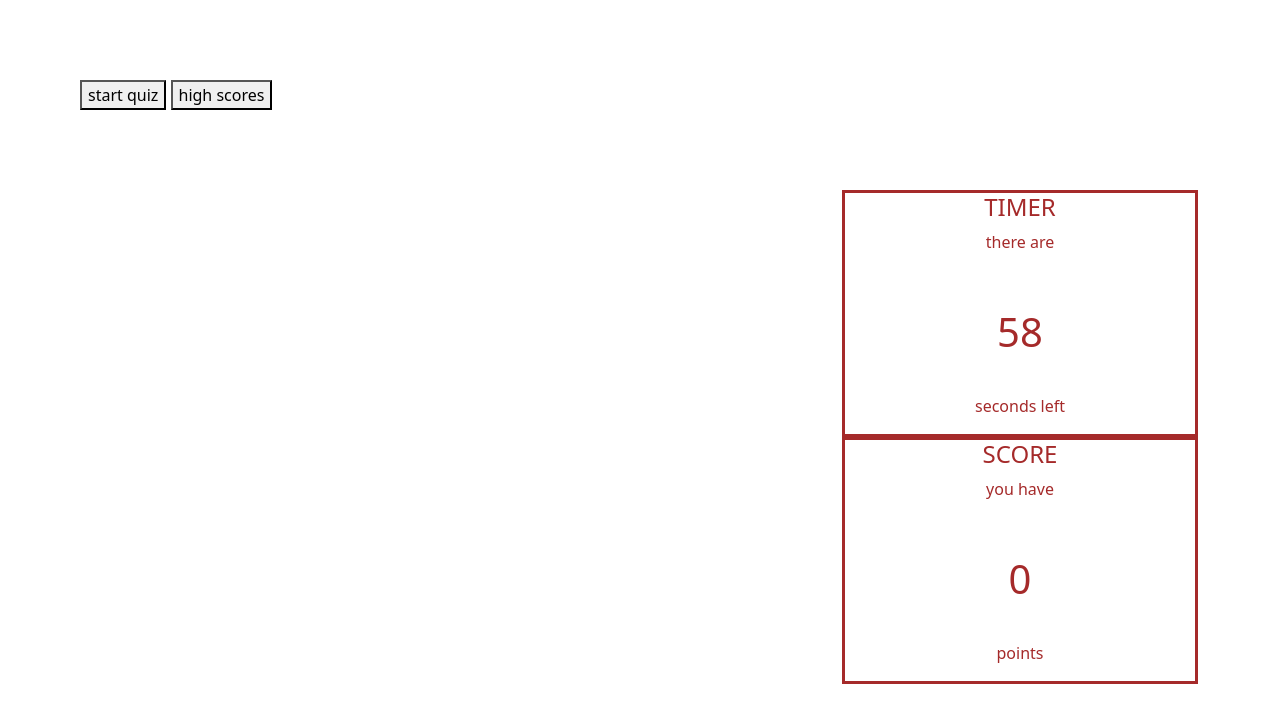
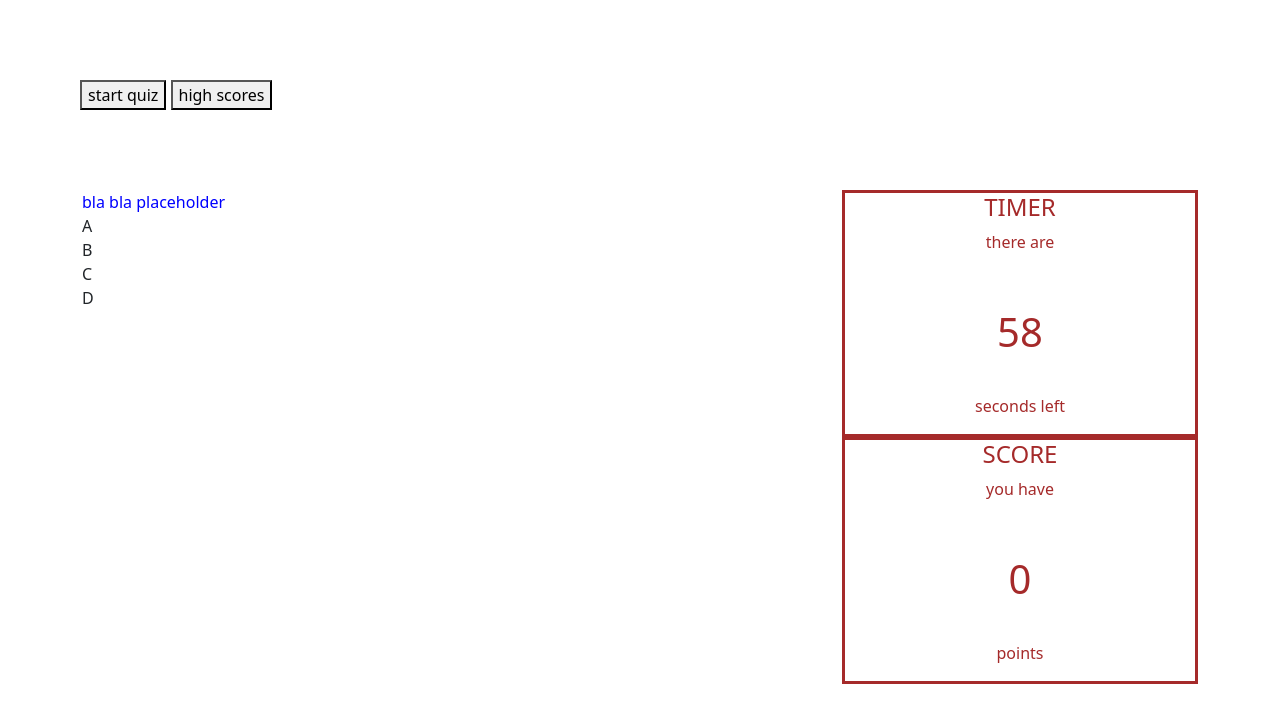
Before and after one commit to kjnb-0/timed-javascript-quiz, a plain HTML site: page index.html in a window 1280 px wide. Both pictures are taken after a click on the button "start quiz". Drawn offline with nearby package versions, Linux system fonts and the light colour scheme.

Commit message:
update with functional questions/answers

```diff
--- a/index.html
+++ b/index.html
@@ -22,9 +22,16 @@
     <main>
       <div class="container">
         <div class="row">
-          <div class="col-8">
-            <div id="questions"></div>
-            <div id="choices"></div>
+          <div class="col-8 hidden" id="testarea">
+            <div id="questions">this is where questions will go </div>
+
+            <div id="choicesbox">
+            <div id="choices1">this is where choices will go</div>
+            <div id="choices2">this is where choices will go</div>
+            <div id="choices3">this is where choices will go</div>
+            <div id="choices4">this is where choices will go</div>
+        </div>
+
           </div>
 
           <div class="col-4">
--- a/script.js
+++ b/script.js
@@ -1,22 +1,43 @@
-// to do....
-//write function to generate questions and answers using key/value pairs
-//write function to keep score
-
-
 //questions and answers objects
 var quizQuestions = [
   {
-    questiontitle: "placeholder1",
-    questionchoices: "placeholderchoices",
-    questionanswer: "placeholderanswers",
+    question: "bla bla placeholder",
+    choices: ["A", "B", "C", "D"],
+    answer: "C",
+  },
+  {
+    question: "example",
+    choices: ["1", "2", "3", "4"],
+    answer: "4",
+  },
+  {
+    question: "bla bla placeholder",
+    choices: ["A", "B", "C", "D"],
+    answer: "C",
+  },
+  {
+    question: "bla bla placeholder",
+    choices: ["A", "B", "C", "D"],
+    answer: "C",
+  },
+  {
+    question: "bla bla placeholder",
+    choices: ["A", "B", "C", "D"],
+    answer: "C",
   },
 ];
 
+//quiz flow variables
+var lastQuestion = false;
+var currentQuestionIndex = 0;
+
+//general variables
 var startButton = document.querySelector("#start-btn");
 var questions = document.querySelector("#questions");
-var choices = document.querySelector("#choices");
-
-var lastQuestion = false;
+var choices1 = document.querySelector("#choices1");
+var choices2 = document.querySelector("#choices2");
+var choices3 = document.querySelector("#choices3");
+var choices4 = document.querySelector("#choices4");
 
 //timer variables
 var timer;
@@ -28,8 +49,6 @@
 var scoreCount = 0;
 var scoreElement = document.querySelector("#score-count");
 
-
-
 // write welcome message in the start quiz function
 function startQuiz() {
   var welcomeMessage =
@@ -37,45 +56,70 @@
   console.log(welcomeMessage);
   //alert(welcome);
   scoreElement.textContent = scoreCount;
+  timerElement.textContent = timerCount;
+  document.querySelector("#testarea").classList.remove("hidden");
   startTimer();
   generateQuestions();
 }
 
 function rightAnswer() {
-    var rightAnswerMessage = "Correct!";
+  var rightAnswerMessage = "Correct";
   //alert(rightAnswerMessage);
-    console.log(rightAnswerMessage)
   scoreCount += 10;
-    scoreElement.textContent = scoreCount
+  scoreElement.textContent = scoreCount;
+
+  currentQuestionIndex++;
+  if (currentQuestionIndex === quizQuestions.length) {
+    endQuiz();
+  } else {
+    generateQuestions();
+  }
 }
 
-function wrongAnswer(){
+function wrongAnswer() {
   var wrongAnswerMessage = "Incorrect";
   //alert(wrongAnswerMessage);
-    console.log(wrongAnswerMessage)
   timerCount -= 10;
   scoreElement.textContent = scoreCount;
+  currentQuestionIndex++;
+  if (currentQuestionIndex === quizQuestions.length) {
+    endQuiz();
+  } else {
+    generateQuestions();
+  }
 }
 
-//THIS NEEDS WORK! access questions, answers
-//display question and answer
-//pick correct, display right/wrong function
-function generateQuestions(){
-    console.log(quizQuestions);
-    //console.log(Object.values(quizQuestions,quizchoices))
-
+function generateQuestions() {
+  //tutor helped with notation for accessing objects
+  questions.textContent = quizQuestions[currentQuestionIndex].question;
+  choices1.textContent = quizQuestions[currentQuestionIndex].choices[0];
+  choices2.textContent = quizQuestions[currentQuestionIndex].choices[1];
+  choices3.textContent = quizQuestions[currentQuestionIndex].choices[2];
+  choices4.textContent = quizQuestions[currentQuestionIndex].choices[3];
 }
-
-
+//user picks answer and moves to next question
+function chooseAnswer(event) {
+  //listen to user click and evaluate against value
+  if (event.target.textContent === quizQuestions[currentQuestionIndex].answer) {
+    rightAnswer();
+  } else {
+    wrongAnswer();
+  }
+}
 
 function endQuiz() {
   var endQuizMessage = "End of quiz! Submit your scores";
-  console.log(endQuizMessage);
   //alert(endQuizMessage)
-
+  lastQuestion = true;
+  //hides test area when quiz ends
+  document.querySelector("#testarea").classList.add("hidden");
   //function to submit initials and score
   //play again
 }
+
+//function to enter name/scores, store in local storage
+
+//function for high scores button to access local storage and display info
 
 //timer function to start and stop quiz timer
 //if timer is 0 or the last question is reached, ends game
@@ -93,4 +137,6 @@
   }, 1000);
 }
 
+document.querySelector("#choicesbox").addEventListener("click", chooseAnswer);
+
 startButton.addEventListener("click", startQuiz);
--- a/style.css
+++ b/style.css
@@ -33,3 +33,7 @@
 #choices{
     color: green
 }
+
+.hidden{
+    display: none;
+}
```
Lines whose indentation alone changed are shown as unchanged.
